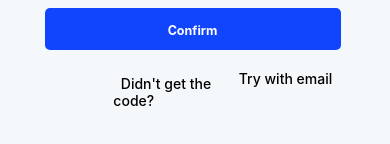
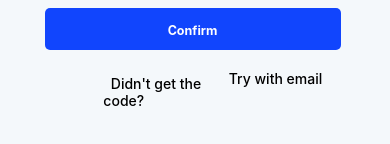
Before and after one commit to sheldon-ouma-sudo/SquadApp, a React Native app: screen /PhoneOTPScreen in a window 390 px wide. Shown: the part 302-446 px from the top of the page. Built offline with nearby package versions, Linux system fonts and the light colour scheme; no server answers.

Commit message:
styling the phoneOTP page

```diff
--- a/src/screens/PhoneOTPScreen.js
+++ b/src/screens/PhoneOTPScreen.js
@@ -114,6 +114,7 @@
   textContanier:{
     justifyContent:"center",
     marginLeft:80,
+    marginRight:20,
     marginTop:-280,
     marginBottom:300
 
```
